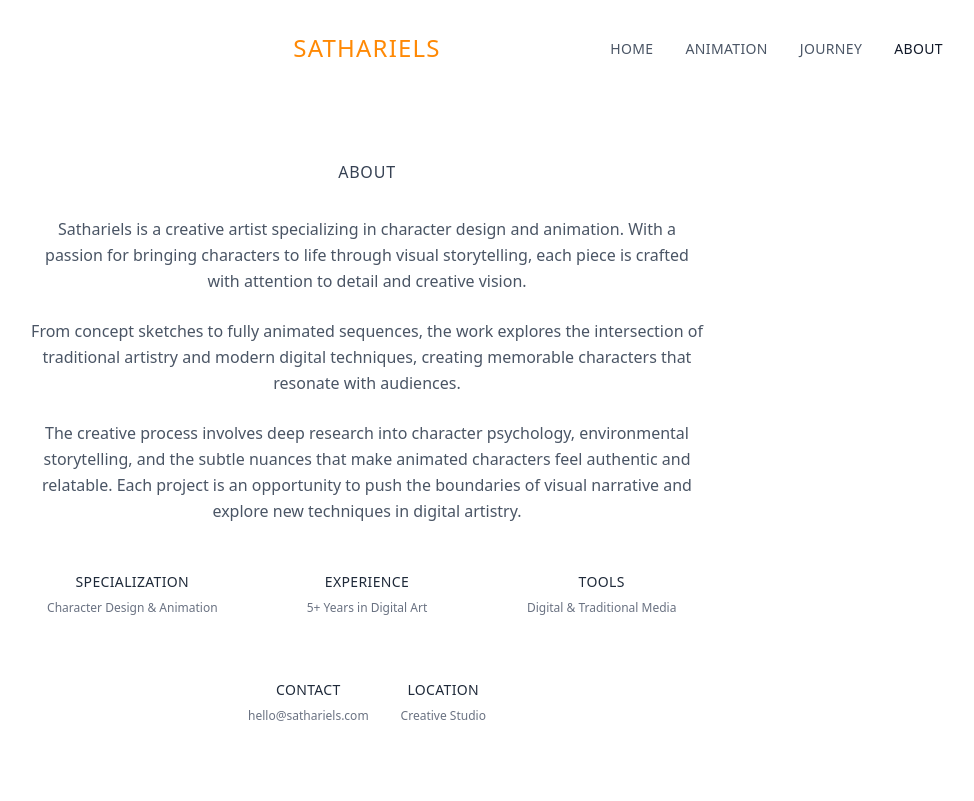
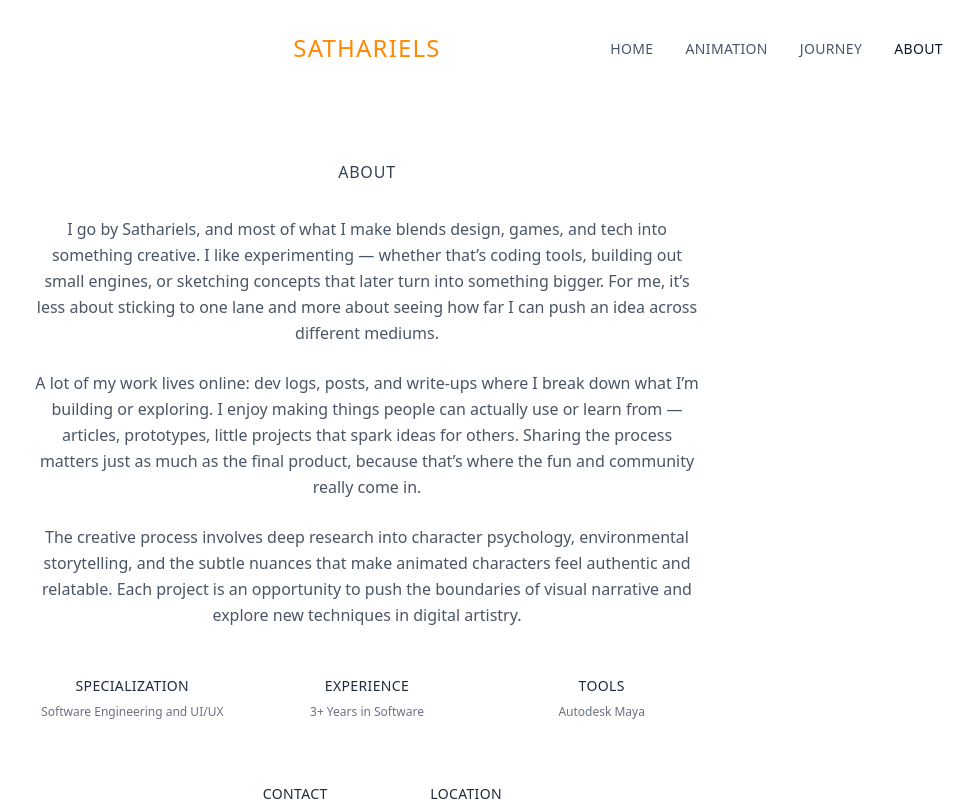
Before and after one commit to sathariels/Sathariels.com, a React (Vite) app: page /about in a window 1280 px wide. Shown: the top 801 px of the page, without its empty margins (273-1247 px from the left). Built offline with nearby package versions, Linux system fonts and the light colour scheme.

Commit message:
Update about.tsx

```diff
--- a/src/pages/about.tsx
+++ b/src/pages/about.tsx
@@ -9,39 +9,31 @@ export function AboutPage() {
 
           <div className="max-w-2xl mx-auto">
             <p className="text-gray-600 leading-relaxed mb-6">
-              Sathariels is a creative artist specializing in character design and animation.
-              With a passion for bringing characters to life through visual storytelling,
-              each piece is crafted with attention to detail and creative vision.
+              I go by Sathariels, and most of what I make blends design, games, and tech into something creative. I like experimenting — whether that’s coding tools, building out small engines, or sketching concepts that later turn into something bigger. For me, it’s less about sticking to one lane and more about seeing how far I can push an idea across different mediums.
             </p>
 
             <p className="text-gray-600 leading-relaxed mb-6">
-              From concept sketches to fully animated sequences, the work explores
-              the intersection of traditional artistry and modern digital techniques,
-              creating memorable characters that resonate with audiences.
+              A lot of my work lives online: dev logs, posts, and write-ups where I break down what I’m building or exploring. I enjoy making things people can actually use or learn from — articles, prototypes, little projects that spark ideas for others. Sharing the process matters just as much as the final product, because that’s where the fun and community really come in.
             </p>
 
             <p className="text-gray-600 leading-relaxed mb-8">
-              The creative process involves deep research into character psychology,
-              environmental storytelling, and the subtle nuances that make animated
-              characters feel authentic and relatable. Each project is an opportunity
-              to push the boundaries of visual narrative and explore new techniques
-              in digital artistry.
+              The creative process involves deep research into character psychology, environmental storytelling, and the subtle nuances that make animated characters feel authentic and relatable. Each project is an opportunity to push the boundaries of visual narrative and explore new techniques in digital artistry.
             </p>
 
             <div className="grid md:grid-cols-3 gap-8 mt-12">
               <div className="text-center">
                 <h3 className="text-sm tracking-wide text-gray-800 mb-2">SPECIALIZATION</h3>
-                <p className="text-xs text-gray-500">Character Design & Animation</p>
+                <p className="text-xs text-gray-500">Software Engineering and UI/UX</p>
               </div>
 
               <div className="text-center">
                 <h3 className="text-sm tracking-wide text-gray-800 mb-2">EXPERIENCE</h3>
-                <p className="text-xs text-gray-500">5+ Years in Digital Art</p>
+                <p className="text-xs text-gray-500">3+ Years in Software</p>
               </div>
 
               <div className="text-center">
                 <h3 className="text-sm tracking-wide text-gray-800 mb-2">TOOLS</h3>
-                <p className="text-xs text-gray-500">Digital & Traditional Media</p>
+                <p className="text-xs text-gray-500">Autodesk Maya</p>
               </div>
             </div>
           </div>
@@ -49,12 +41,12 @@ export function AboutPage() {
           <div className="mt-16 flex justify-center space-x-8">
             <div className="text-center">
               <h3 className="text-sm tracking-wide text-gray-800 mb-2">CONTACT</h3>
-              <p className="text-xs text-gray-500">hello@sathariels.com</p>
+              <p className="text-xs text-gray-500">nithilan.kumaran@gmail.com</p>
             </div>
 
             <div className="text-center">
               <h3 className="text-sm tracking-wide text-gray-800 mb-2">LOCATION</h3>
-              <p className="text-xs text-gray-500">Creative Studio</p>
+              <p className="text-xs text-gray-500">Madison, Wisconsin</p>
             </div>
           </div>
         </div>
```
